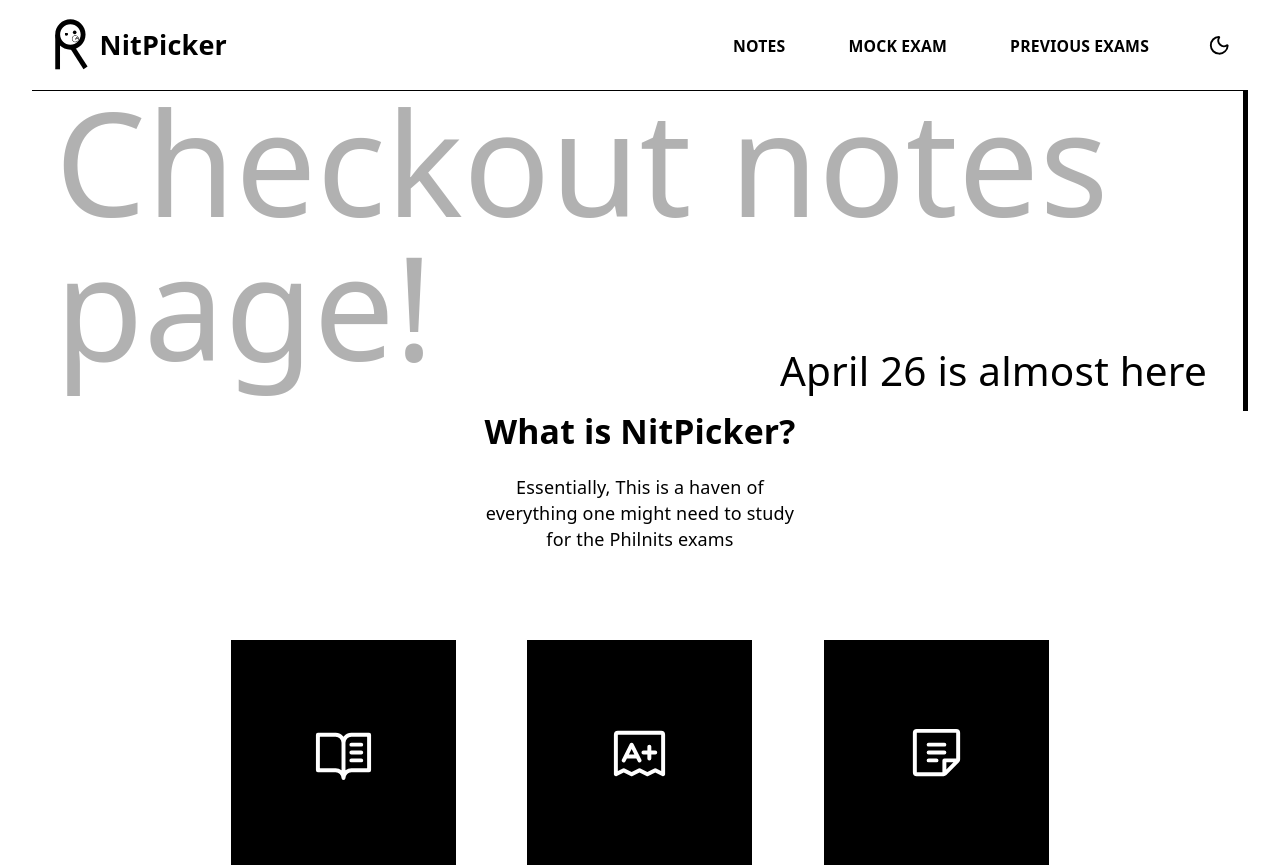
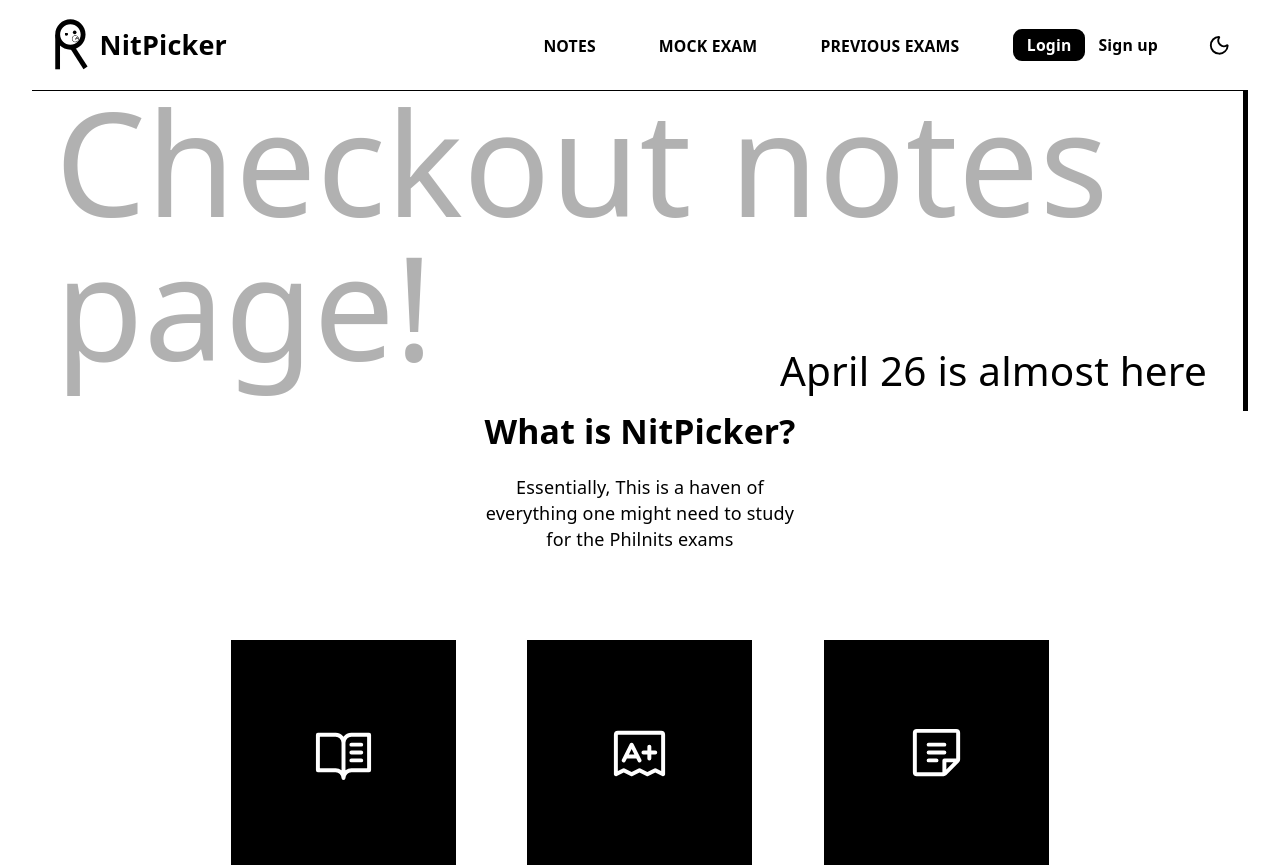
Before and after one commit to chillingchili/NitPicker, a React (Vite) app: page / in a window 1280 px wide. Shown: the top 867 px of the page. Built offline with nearby package versions, Linux system fonts and the light colour scheme; no server answers.

Commit message:
feat(01-supabase-foundation-auth-01-02): add auth-aware navbar
- Import useAuth for user state
- Show Login/Sign up when logged out
- Show email + Logout when logged in
- Logout calls signOut and redirects to /login
- Mobile menu also updated with auth state

```diff
--- a/src/components/navbar.tsx
+++ b/src/components/navbar.tsx
@@ -1,13 +1,16 @@
 import Logo from '../assets/picker.svg'
 import LogoDark from '../assets/picker-dark.svg'
-import { Link } from 'react-router-dom'
+import { Link, useNavigate } from 'react-router-dom'
 import { Moon, Sun } from 'lucide-react'
 import { useTheme } from '../hooks/useTheme'
 import { ListIcon } from 'lucide-react'
 import { useState, useEffect } from 'react'
+import { useAuth } from '../contexts/AuthContext'
 
 export default function NavBar(){
     const { isDark, toggle } = useTheme()
+    const { user, signOut } = useAuth()
+    const navigate = useNavigate()
     const [isOpen, setNav] = useState<"Open" | "Close">("Close");
 
     // Close menu on Escape key
@@ -26,6 +29,12 @@ export default function NavBar(){
 
     const closeMenu = () => setNav("Close");
 
+    const handleLogout = async () => {
+        await signOut();
+        closeMenu();
+        navigate('/login');
+    };
+
     return (
         <>
         <div className="hidden md:flex w-[95vw] h-auto items-center border-b border-black dark:border-white px-3 py-4 justify-between">
@@ -43,6 +52,30 @@ export default function NavBar(){
                 <div className="px-2 py-1 group hover:bg-black dark:hover:bg-white transition-all duration-300">
                     <Link to="/previousexams" className="text-sm font-bold group-hover:text-white dark:group-hover:text-black transition-all duration-300">PREVIOUS EXAMS</Link>
                 </div>
+
+                {user ? (
+                    <div className="flex items-center gap-4">
+                        <Link to="/mockexam" className="text-sm font-bold text-black dark:text-white hover:underline">
+                            {user.email}
+                        </Link>
+                        <button
+                            type="button"
+                            onClick={async () => { await signOut(); navigate('/login'); }}
+                            className="text-sm font-bold text-red-600 dark:text-red-400 hover:underline"
+                        >
+                            Logout
+                        </button>
+                    </div>
+                ) : (
+                    <div className="flex items-center gap-3">
+                        <Link to="/login" className="px-3 py-1 rounded-lg bg-black dark:bg-white text-white dark:text-black text-sm font-bold hover:bg-zinc-800 dark:hover:bg-zinc-200 transition-all duration-300">
+                            Login
+                        </Link>
+                        <Link to="/login" className="text-sm font-bold text-black dark:text-white hover:underline">
+                            Sign up
+                        </Link>
+                    </div>
+                )}
 
                 <button
                     type="button"
@@ -83,6 +116,29 @@ export default function NavBar(){
                 <div className="px-2 py-1 group hover:bg-black dark:hover:bg-white transition-all duration-300">
                     <Link to="/previousexams" onClick={closeMenu} className="text-xl font-bold group-hover:text-white dark:group-hover:text-black transition-all duration-300">PREVIOUS EXAMS</Link>
                 </div>
+
+                {user ? (
+                    <div className="flex flex-col items-center gap-3">
+                        <span className="text-xl font-bold text-black dark:text-white">{user.email}</span>
+                        <button
+                            type="button"
+                            onClick={handleLogout}
+                            className="text-xl font-bold text-red-600 dark:text-red-400 hover:underline"
+                        >
+                            Logout
+                        </button>
+                    </div>
+                ) : (
+                    <div className="flex flex-col items-center gap-3">
+                        <Link to="/login" onClick={closeMenu} className="px-4 py-2 rounded-lg bg-black dark:bg-white text-white dark:text-black text-xl font-bold hover:bg-zinc-800 dark:hover:bg-zinc-200 transition-all duration-300">
+                            Login
+                        </Link>
+                        <Link to="/login" onClick={closeMenu} className="text-xl font-bold text-black dark:text-white hover:underline">
+                            Sign up
+                        </Link>
+                    </div>
+                )}
+
                 <button
                     type="button"
                     onClick={toggle}
```
